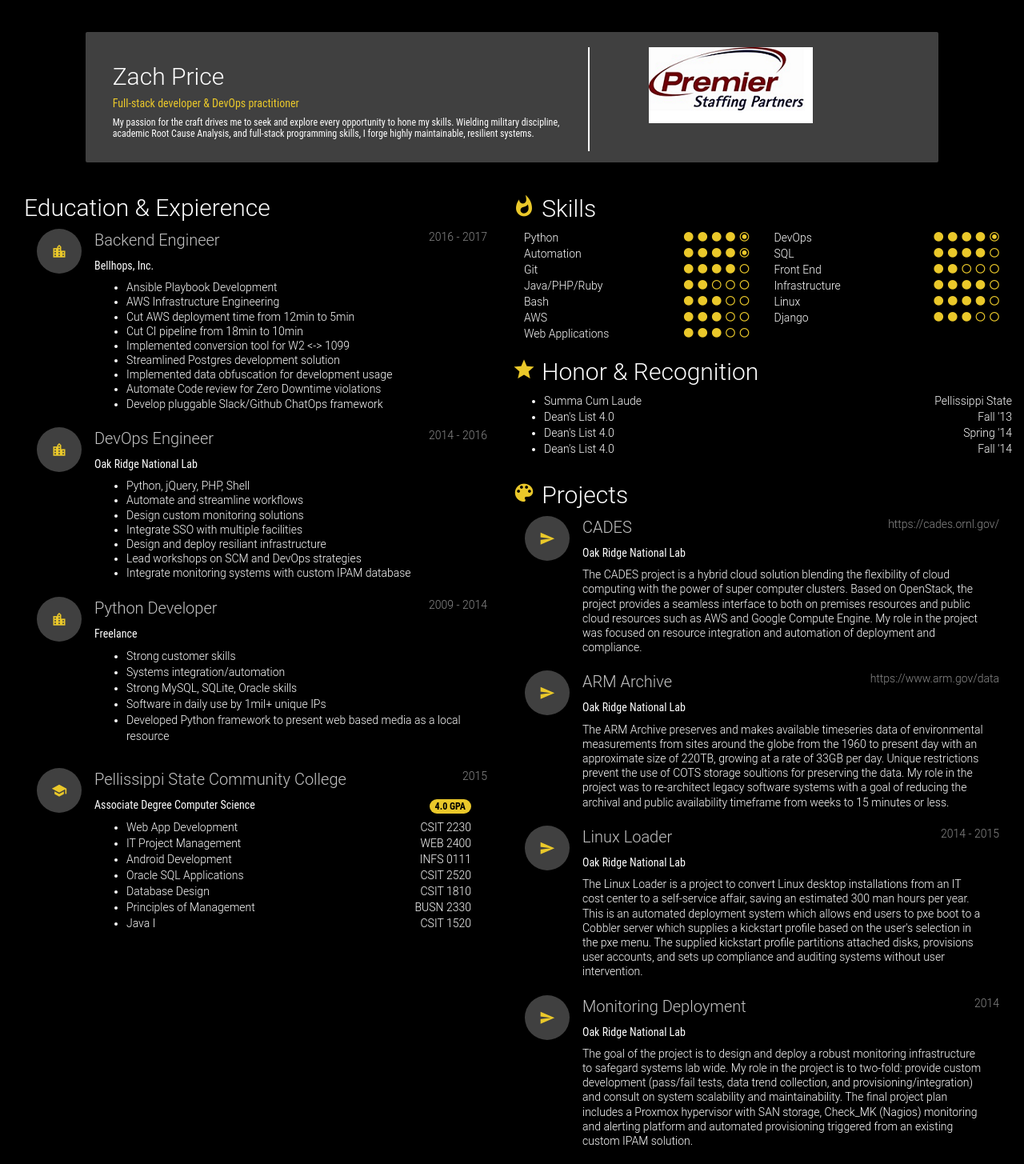
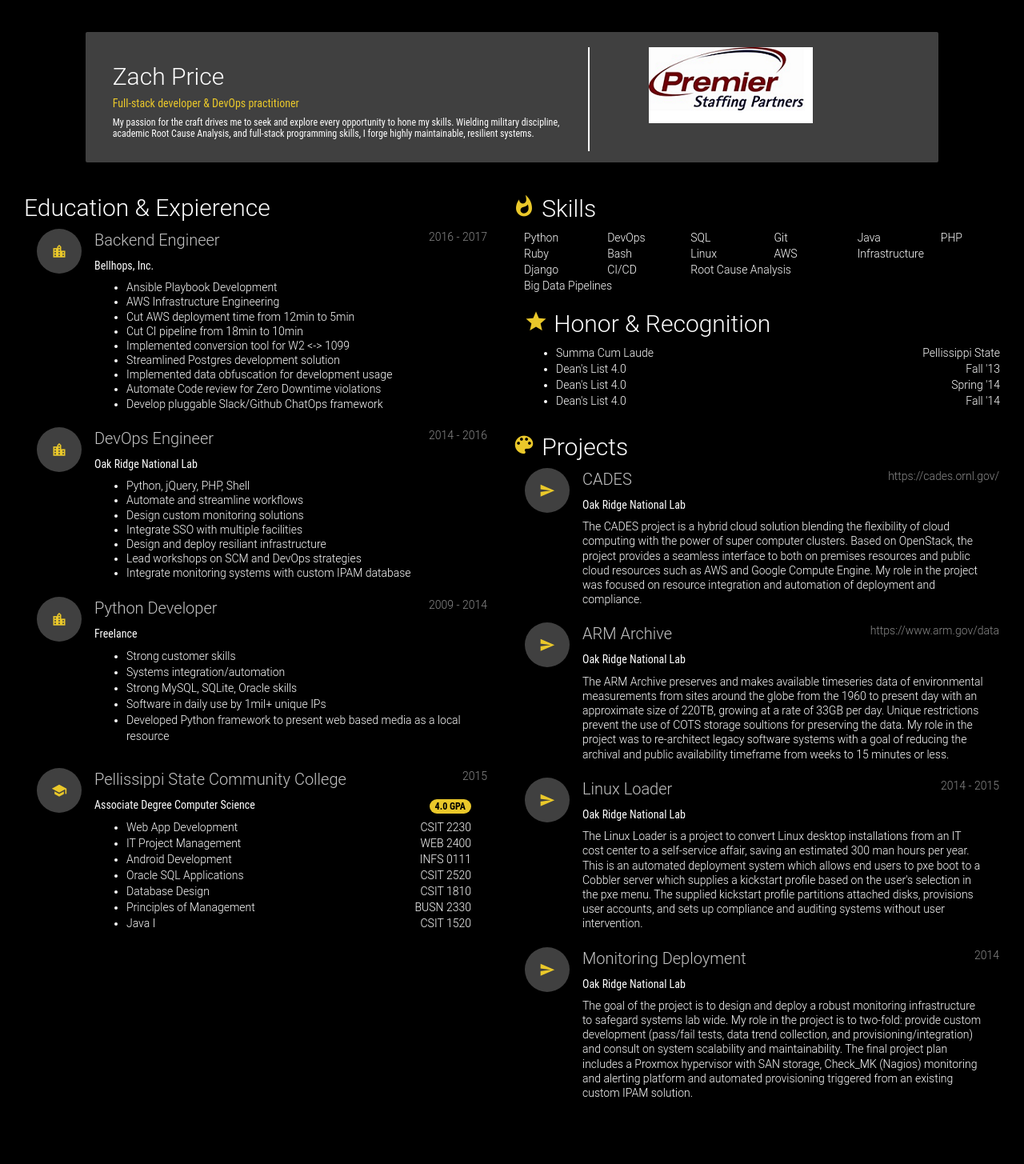
Before and after one commit to bstrdsmkr/bstrdsmkr.github.io, a Jekyll site: the page resume-premier.html, which Jekyll copies as it is, in a window 1280 px wide. Shown: the whole page at 80% size. Built offline with Jekyll 4.4.1, drawn with Linux system fonts in a browser that asks for light colours; after the commit the page ends 1395 px from its top, so only the background shows below that.

Commit message:
Change skills for Premier

```diff
--- a/resume-premier.html
+++ b/resume-premier.html
@@ -119,124 +119,23 @@
     <div class="col-sm-6">
       <section class="row">
         <h2><i class="icon mdi-social-whatshot"></i> Skills</h2>
-        <div class="col-sm-6">Python
-          <span class="pull-right">
-            <i class="icon mdi-image-lens"></i>
-            <i class="icon mdi-image-lens"></i>
-            <i class="icon mdi-image-lens"></i>
-            <i class="icon mdi-image-lens"></i>
-            <i class="icon mdi-toggle-radio-button-on"></i>
-          </span>
-        </div>
-        <div class="col-sm-6">DevOps
-          <span class="pull-right">
-            <i class="icon mdi-image-lens"></i>
-            <i class="icon mdi-image-lens"></i>
-            <i class="icon mdi-image-lens"></i>
-            <i class="icon mdi-image-lens"></i>
-            <i class="icon mdi-toggle-radio-button-on"></i>
-          </span>
-        </div>
-        <div class="col-sm-6">Automation
-          <span class="pull-right">
-            <i class="icon mdi-image-lens"></i>
-            <i class="icon mdi-image-lens"></i>
-            <i class="icon mdi-image-lens"></i>
-            <i class="icon mdi-image-lens"></i>
-            <i class="icon mdi-toggle-radio-button-on"></i>
-          </span>
-        </div>
-        <div class="col-sm-6">SQL
-          <span class="pull-right">
-            <i class="icon mdi-image-lens"></i>
-            <i class="icon mdi-image-lens"></i>
-            <i class="icon mdi-image-lens"></i>
-            <i class="icon mdi-image-lens"></i>
-            <i class="icon mdi-toggle-radio-button-off"></i>
-          </span>
-        </div>
-        <div class="col-sm-6">Git
-          <span class="pull-right">
-            <i class="icon mdi-image-lens"></i>
-            <i class="icon mdi-image-lens"></i>
-            <i class="icon mdi-image-lens"></i>
-            <i class="icon mdi-image-lens"></i>
-            <i class="icon mdi-toggle-radio-button-off"></i>
-          </span>
-        </div>
-        <div class="col-sm-6">Front End
-          <span class="pull-right">
-            <i class="icon mdi-image-lens"></i>
-            <i class="icon mdi-image-lens"></i>
-            <i class="icon mdi-toggle-radio-button-off"></i>
-            <i class="icon mdi-toggle-radio-button-off"></i>
-            <i class="icon mdi-toggle-radio-button-off"></i>
-          </span>
-        </div>
-        <div class="col-sm-6">Java/PHP/Ruby
-          <span class="pull-right">
-            <i class="icon mdi-image-lens"></i>
-            <i class="icon mdi-image-lens"></i>
-            <i class="icon mdi-toggle-radio-button-off"></i>
-            <i class="icon mdi-toggle-radio-button-off"></i>
-            <i class="icon mdi-toggle-radio-button-off"></i>
-          </span>
-        </div>
-        <div class="col-sm-6">Infrastructure
-          <span class="pull-right">
-            <i class="icon mdi-image-lens"></i>
-            <i class="icon mdi-image-lens"></i>
-            <i class="icon mdi-image-lens"></i>
-            <i class="icon mdi-image-lens"></i>
-            <i class="icon mdi-toggle-radio-button-off"></i>
-          </span>
-        </div>
-        <div class="col-sm-6">Bash
-          <span class="pull-right">
-            <i class="icon mdi-image-lens"></i>
-            <i class="icon mdi-image-lens"></i>
-            <i class="icon mdi-image-lens"></i>
-            <i class="icon mdi-toggle-radio-button-off"></i>
-            <i class="icon mdi-toggle-radio-button-off"></i>
-          </span>
-        </div>
-        <div class="col-sm-6">Linux
-          <span class="pull-right">
-            <i class="icon mdi-image-lens"></i>
-            <i class="icon mdi-image-lens"></i>
-            <i class="icon mdi-image-lens"></i>
-            <i class="icon mdi-image-lens"></i>
-            <i class="icon mdi-toggle-radio-button-off"></i>
-          </span>
-        </div>
-        <div class="col-sm-6">AWS
-          <span class="pull-right">
-            <i class="icon mdi-image-lens"></i>
-            <i class="icon mdi-image-lens"></i>
-            <i class="icon mdi-image-lens"></i>
-            <i class="icon mdi-toggle-radio-button-off"></i>
-            <i class="icon mdi-toggle-radio-button-off"></i>
-          </span>
-        </div>
-        <div class="col-sm-6">Django
-          <span class="pull-right">
-            <i class="icon mdi-image-lens"></i>
-            <i class="icon mdi-image-lens"></i>
-            <i class="icon mdi-image-lens"></i>
-            <i class="icon mdi-toggle-radio-button-off"></i>
-            <i class="icon mdi-toggle-radio-button-off"></i>
-          </span>
-        </div>
-        <div class="col-sm-6">Web Applications
-          <span class="pull-right">
-            <i class="icon mdi-image-lens"></i>
-            <i class="icon mdi-image-lens"></i>
-            <i class="icon mdi-image-lens"></i>
-            <i class="icon mdi-toggle-radio-button-off"></i>
-            <i class="icon mdi-toggle-radio-button-off"></i>
-          </span>
-        </div>
-      </section>
+        <span class="skill col-xs-2">Python</span>
+        <span class="skill col-xs-2">DevOps</span>
+        <span class="skill col-xs-2">SQL</span>
+        <span class="skill col-xs-2">Git</span>
+        <span class="skill col-xs-2">Java</span>
+        <span class="skill col-xs-2">PHP</span>
+        <span class="skill col-xs-2">Ruby</span>
+        <span class="skill col-xs-2">Bash</span>
+        <span class="skill col-xs-2">Linux</span>
+        <span class="skill col-xs-2">AWS</span>
+        <span class="skill col-xs-3">Infrastructure</span>
+        <span class="skill col-xs-2">Django</span>
+        <span class="skill col-xs-2">CI/CD</span>
+        <span class="skill col-xs-6">Root Cause Analysis</span>
+        <span class="skill col-xs-6">Big Data Pipelines</span>
+      </section
+
       <section class="row">
         <h2><i class="icon mdi-action-grade"></i> Honor & Recognition</h2>
         <ul>
```
